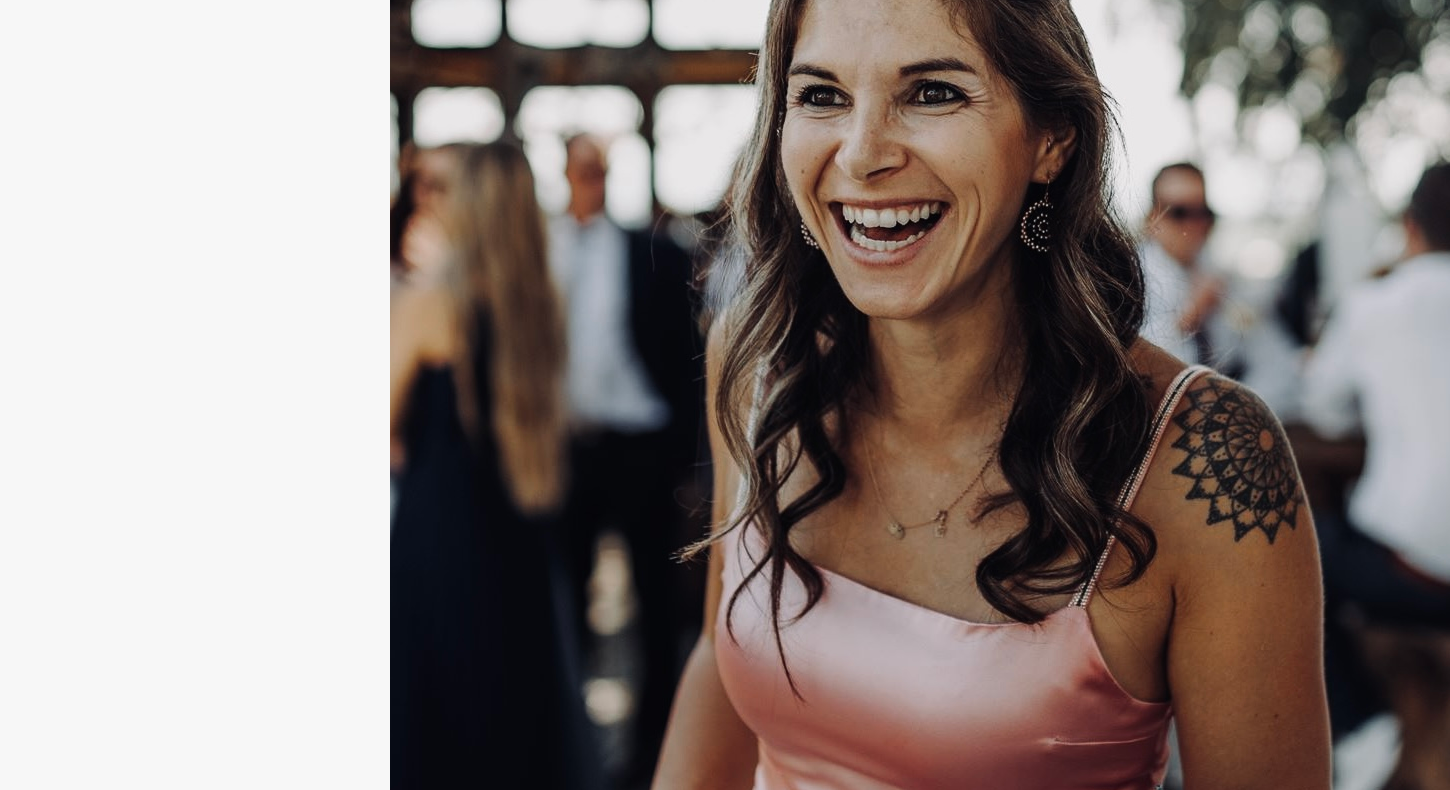
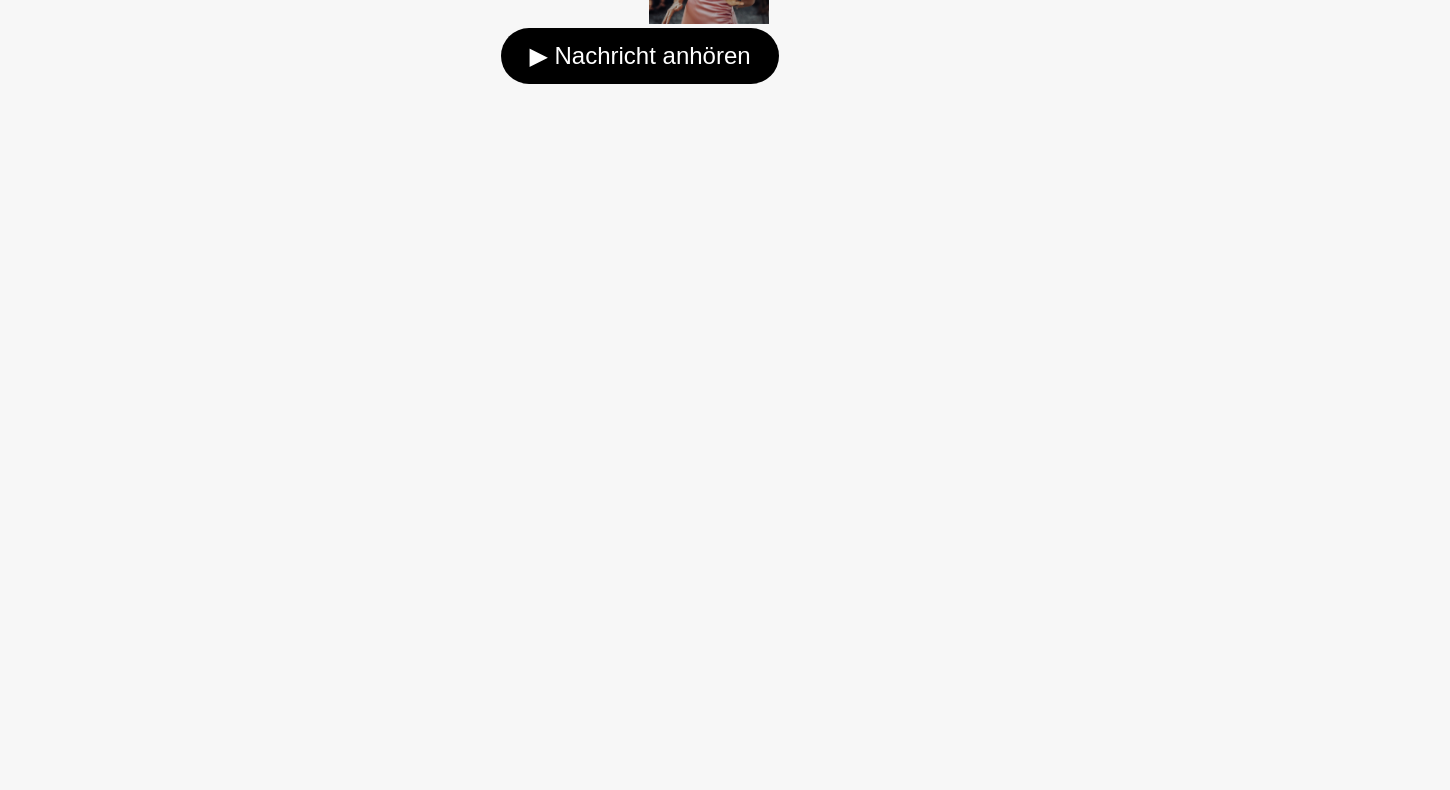
Before and after one commit to AnnaMitterhofer/Audio-Karte, a plain HTML site: page index.html in a window 1280 px wide. Shown: the part 426-1216 px from the top of the page, 1450 px wide, since content can reach past the window. After the commit the page ends 800 px from the top, so only its background shows below. Drawn offline with Linux system fonts and the light colour scheme.

Commit message:
Update play-button styles and fix CSS syntax

```diff
--- a/index.html
+++ b/index.html
@@ -29,16 +29,16 @@
     }
 
     .play-button {
-      font-size: 20px;
-      padding: 12px 24px;
+      font-size: 24px;
+      padding: 14px 28px;
       border: none;
       border-radius: 50px;
       background: #000;
       color: white;
       cursor: pointer;
     }
-.foto
-    { max-width 120px;
+     .foto {
+       max-width: 120px;
     margin-left auto;
     margin-right 0 }
     audio {
@@ -60,7 +60,7 @@
       onclick="document.getElementById('audio').play()">
       ▶ Nachricht anhören
     </button>
-{   font-size 24px padding 14px 28px }
+
     <audio id="audio" preload="metadata">
       <source src="aufnahme.m4a" type="audio/mp4">
     </audio>
```
